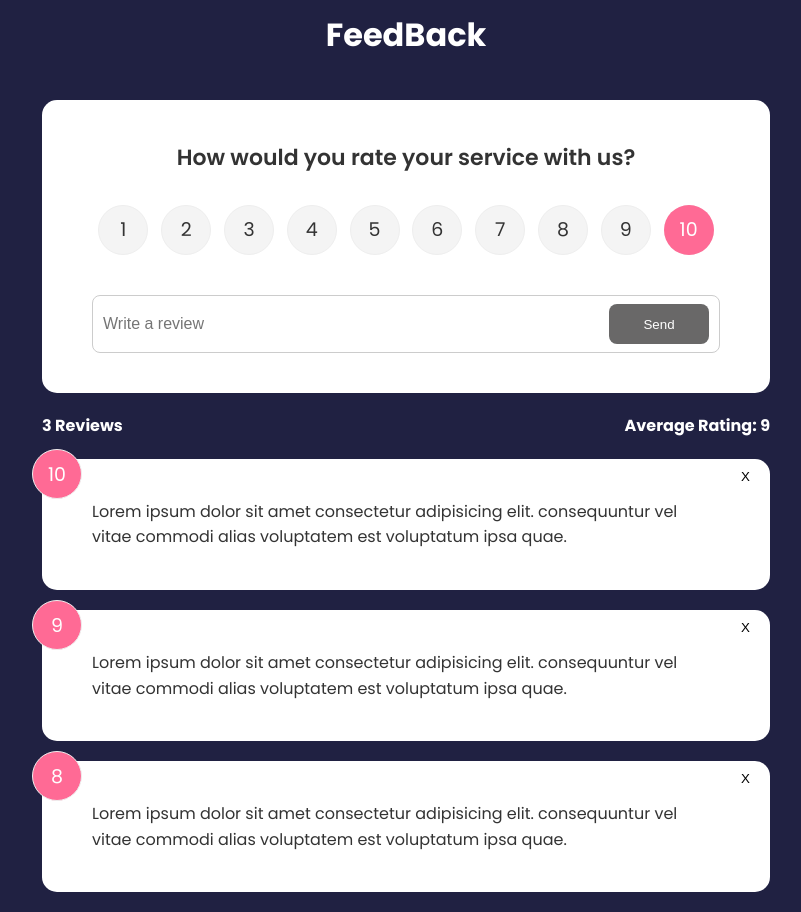
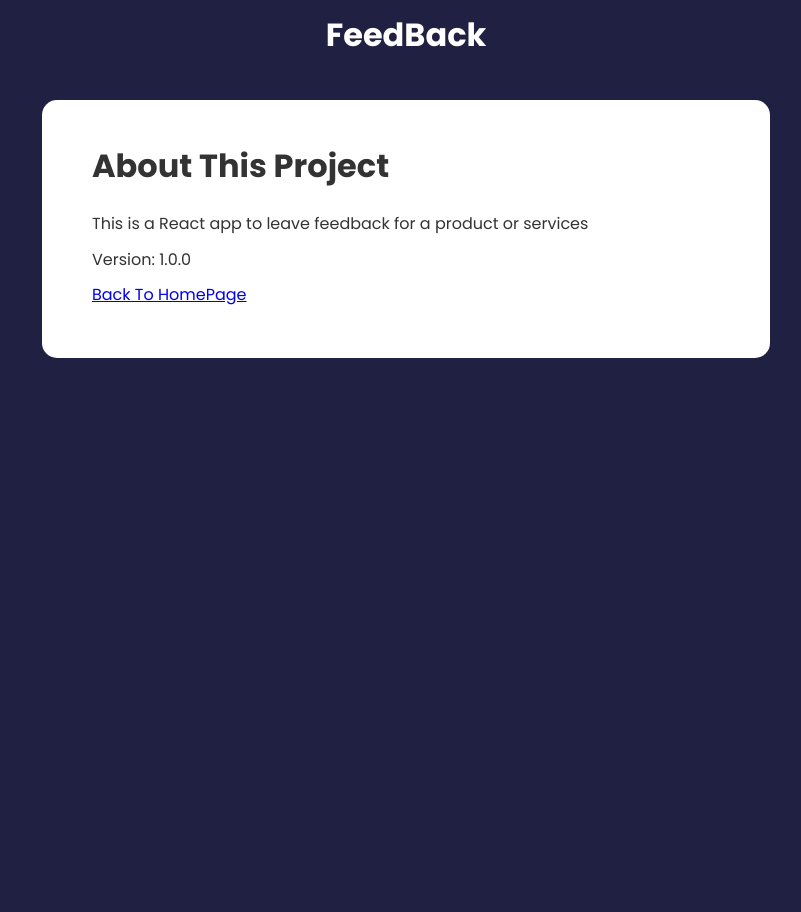
Before and after one commit to hiyabh/feedback-app, a React (Create React App) app: page /about in a window 1280 px wide. Shown: the whole page, without its empty margins (234-1035 px from the left). After the commit the page ends 800 px from the top, so only its background shows below. Built offline with nearby package versions, Linux system fonts and the light colour scheme.

Commit message:
Routes work fine

```diff
--- a/package.json
+++ b/package.json
@@ -9,6 +9,7 @@
     "framer-motion": "^10.12.16",
     "react": "^18.2.0",
     "react-dom": "^18.2.0",
+    "react-router-dom": "^6.13.0",
     "react-scripts": "5.0.1",
     "uuid": "^9.0.0",
     "web-vitals": "^2.1.4"
--- a/src/App.js
+++ b/src/App.js
@@ -1,10 +1,12 @@
 import { v4 as uuidv4 } from "uuid";
+import { BrowserRouter as Router, Route, Routes } from "react-router-dom";
 import { useState } from "react";
 import Header from "./components/Header";
 import FeedbackList from "./components/FeedbackList";
 import FeedbackData from "./data/FeedbackData";
 import FeedbackStats from "./components/FeedbackStats";
 import FeedbackForm from "./components/FeedbackForm";
+import AboutPage from "./pages/AboutPage";
 
 function App() {
 
@@ -23,12 +25,28 @@
 
     return (
       <>
-        <Header />
-        <div className="container">
-        <FeedbackForm handleAdd={addFeedback}/>
-          <FeedbackStats feedback={feedback} />
-          <FeedbackList feedback={feedback} handleDelete={deleteFeedback} />
-        </div>
+        <Router>
+          <Header />
+          <div className="container">
+            <Routes>
+              <Route
+                exact
+                path="/"
+                element={
+                  <>
+                    <FeedbackForm handleAdd={addFeedback} />
+                    <FeedbackStats feedback={feedback} />
+                    <FeedbackList
+                      feedback={feedback}
+                      handleDelete={deleteFeedback}
+                    />
+                  </>
+                }
+              ></Route>
+              <Route path="/about" element={<AboutPage />} />
+            </Routes>
+          </div>
+        </Router>
       </>
     );
 }
--- /dev/null
+++ b/src/pages/AboutPage.jsx
@@ -0,0 +1,18 @@
+import Card from "../components/shared/Card";
+
+function AboutPage() {
+  return (
+    <Card>
+      <div className="about">
+        <h1>About This Project</h1>
+        <p>This is a React app to leave feedback for a product or services</p>
+        <p>Version: 1.0.0</p>
+        <p>
+          <a href='/'>Back To HomePage</a>
+        </p>
+      </div>
+    </Card>
+  );
+}
+
+export default AboutPage;
```
Also changed, not shown: 1 other file (tests, documents, lock files or other folders).
